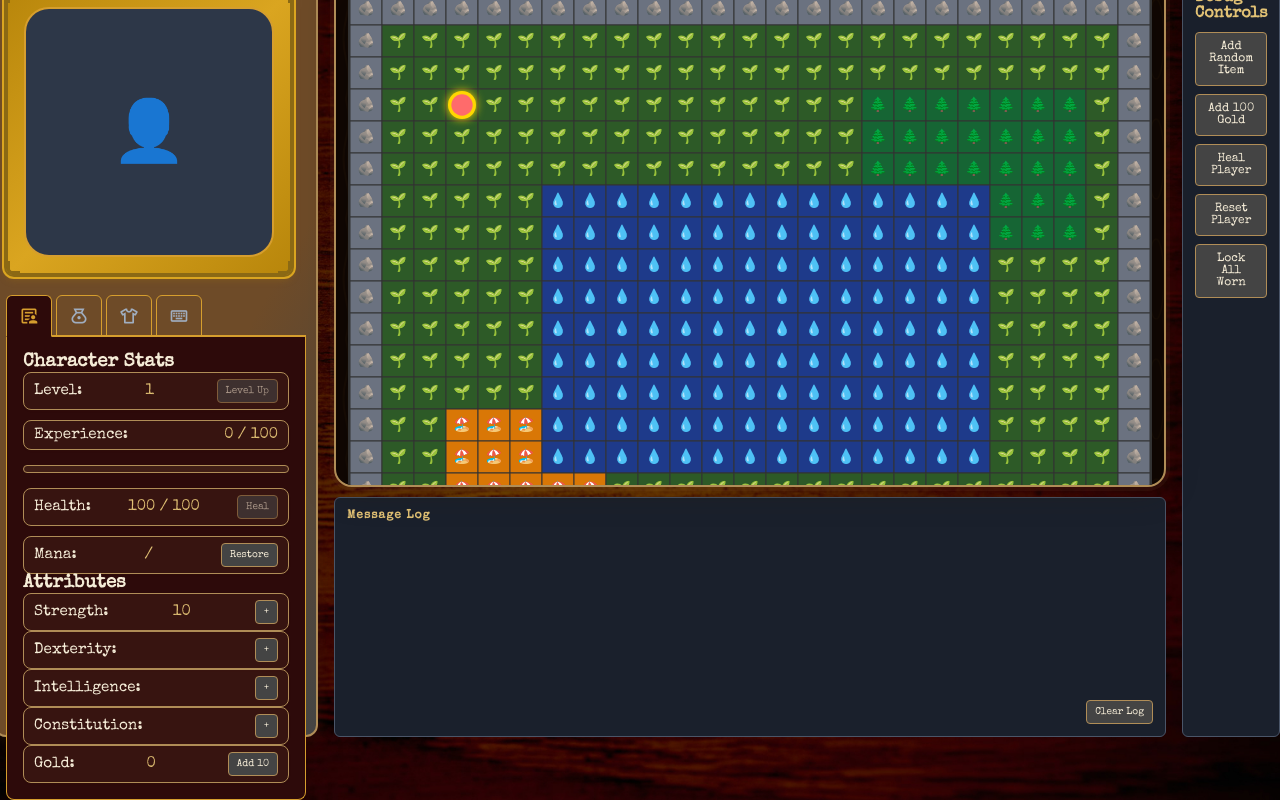
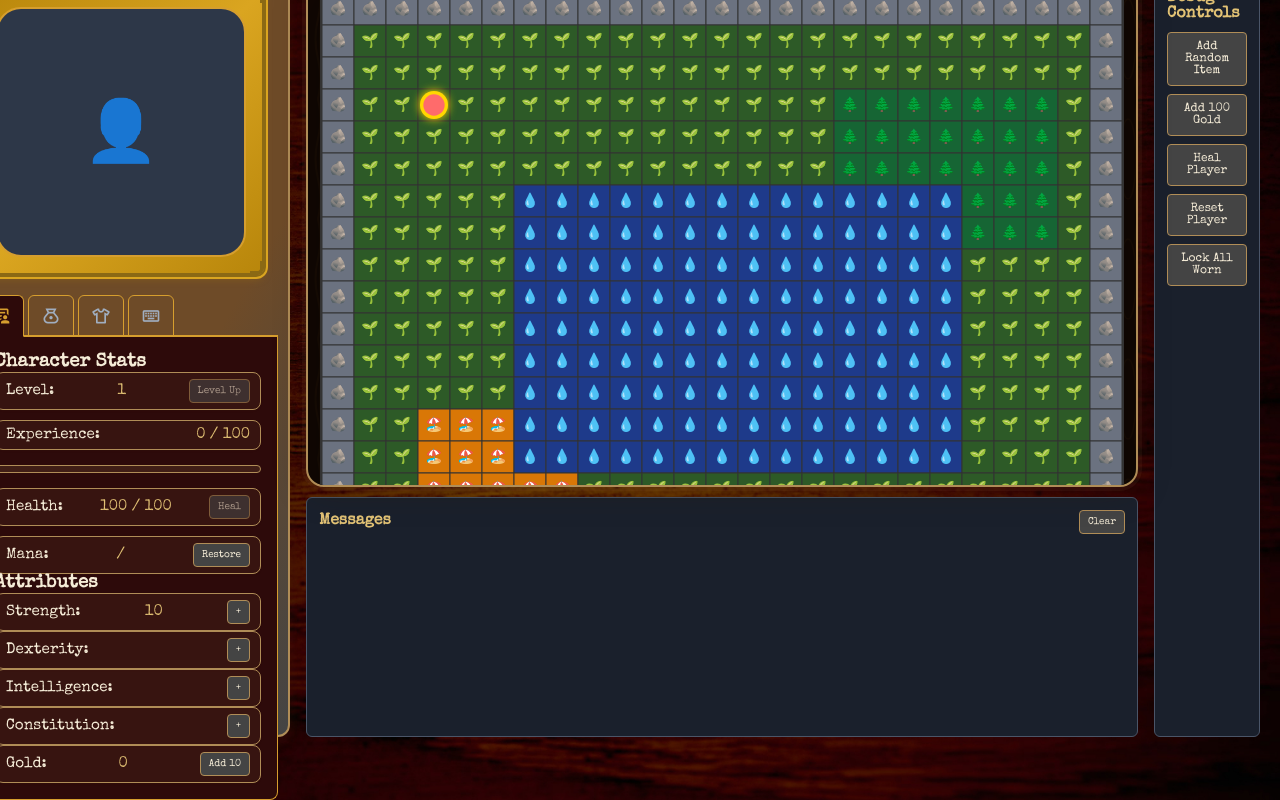
Before and after one commit to charlotte-xie/splarg, a Next.js app: page / in a window 1280 px wide. Built offline with nearby package versions, Linux system fonts and the light colour scheme; a web font is replaced by a local one.

Commit message:
More layout improvements

```diff
--- a/components/DebugPanel.tsx
+++ b/components/DebugPanel.tsx
@@ -55,7 +55,7 @@ export default function DebugPanel({ game, onGameUpdate }: DebugPanelProps) {
   };
 
   return (
-    <div className="control-panel" style={{height:"100%"}}>
+    <div className="control-panel" style={{height:"100%", flex: "1"}}>
       <h4>
         Debug Controls
       </h4>
--- a/components/MessagePanel.tsx
+++ b/components/MessagePanel.tsx
@@ -32,10 +32,16 @@ export default function MessagePanel({ game, onUpdate }: MessagePanelProps) {
   return (
     <div className="control-panel" style={{ maxHeight: '30vh', flex:1 , display: 'flex', flexDirection: 'column' }}>
       {/* Fixed Header */}
-      <div className="control-panel-messages-header">
-        <h5>
-          Message Log
-        </h5>
+      <div className="control-panel-header">
+        <h4>
+          Messages
+        </h4>
+        <Button
+          onClick={handleClearMessages}
+          size="small"
+        >
+          Clear
+        </Button>
       </div>
 
       {/* Scrollable Messages Section */}
@@ -47,18 +53,6 @@ export default function MessagePanel({ game, onUpdate }: MessagePanelProps) {
         ))}
         <div ref={messagesEndRef} />
       </div>
-
-      {/* Fixed Footer */}
-
-      <div className="control-panel-messages-footer">
-        <Button
-          onClick={handleClearMessages}
-          variant="secondary"
-          size="small"
-        >
-          Clear Log
-        </Button>
-      </div>
     </div>
   );
 }
--- a/styles/globals.css
+++ b/styles/globals.css
@@ -84,7 +84,7 @@ h5 {
 
 .game-screen {
   display: flex;
-  flex-direction: column;
+  flex-direction: row;
   height: 100vh;
   padding: 20px;
   gap: 10px;
@@ -94,7 +94,7 @@ h5 {
 .game-content {
   display: flex;
   gap: 16px;
-  flex: 1;
+  flex: 3;
   min-height: 0;
   height: 100%;
 }
@@ -111,7 +111,7 @@ h5 {
   background: linear-gradient(120deg, var(--leather) 60%, var(--iron) 100%);
   border-radius: 12px;
   padding: 10px;
-  flex: auto;
+  flex: 0;
   box-shadow: 0 4px 16px 0 rgba(68, 44, 15, 0.25);
   border: 2px solid var(--brass);
   display: flex;
@@ -324,7 +324,7 @@ h5 {
 
 .grid-container {
   display: grid;
-  grid-template-columns: repeat(auto-fill, minmax(0.5fr, 1fr));
+  grid-template-columns: repeat(auto-fill, minmax(80px, 1fr));
   gap: var(--grid-gap);
   justify-content: center; /* Pushes extra space to the edges */
   width: 100%; /* Full container width */
@@ -384,10 +384,13 @@ h5 {
   overflow-y: auto;
 }
 
-.control-panel-messages-footer {
-  margin-top: 8px;
-  text-align: right;
-  flex-shrink: 0;
+.control-panel-header {
+  display: flex;
+  justify-content: space-between;
+  align-items: baseline;
+  width: 100%;
+  margin-bottom: var(--grid-gap);
+  flex-direction: row;
 }
 
 .control-panel p {
```
